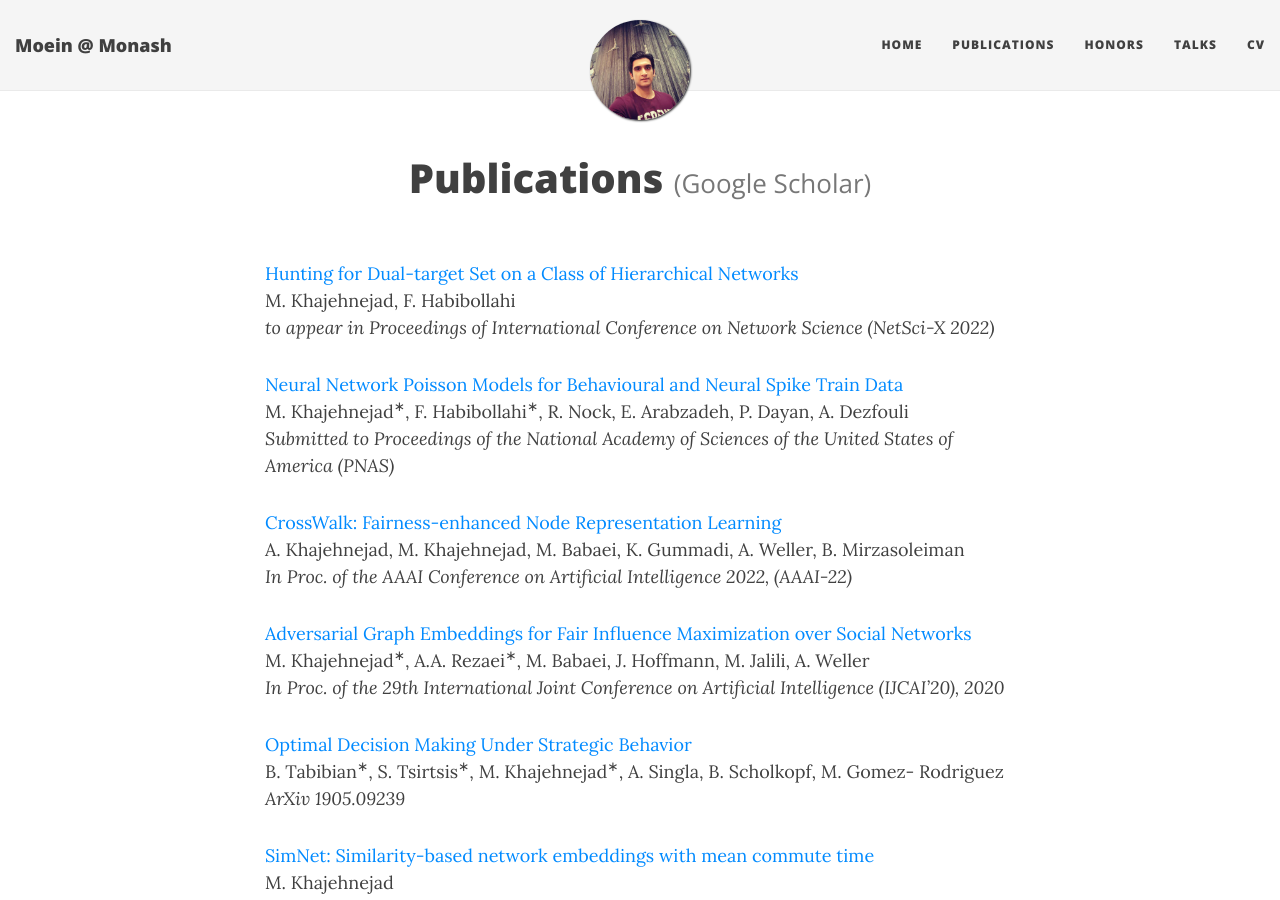
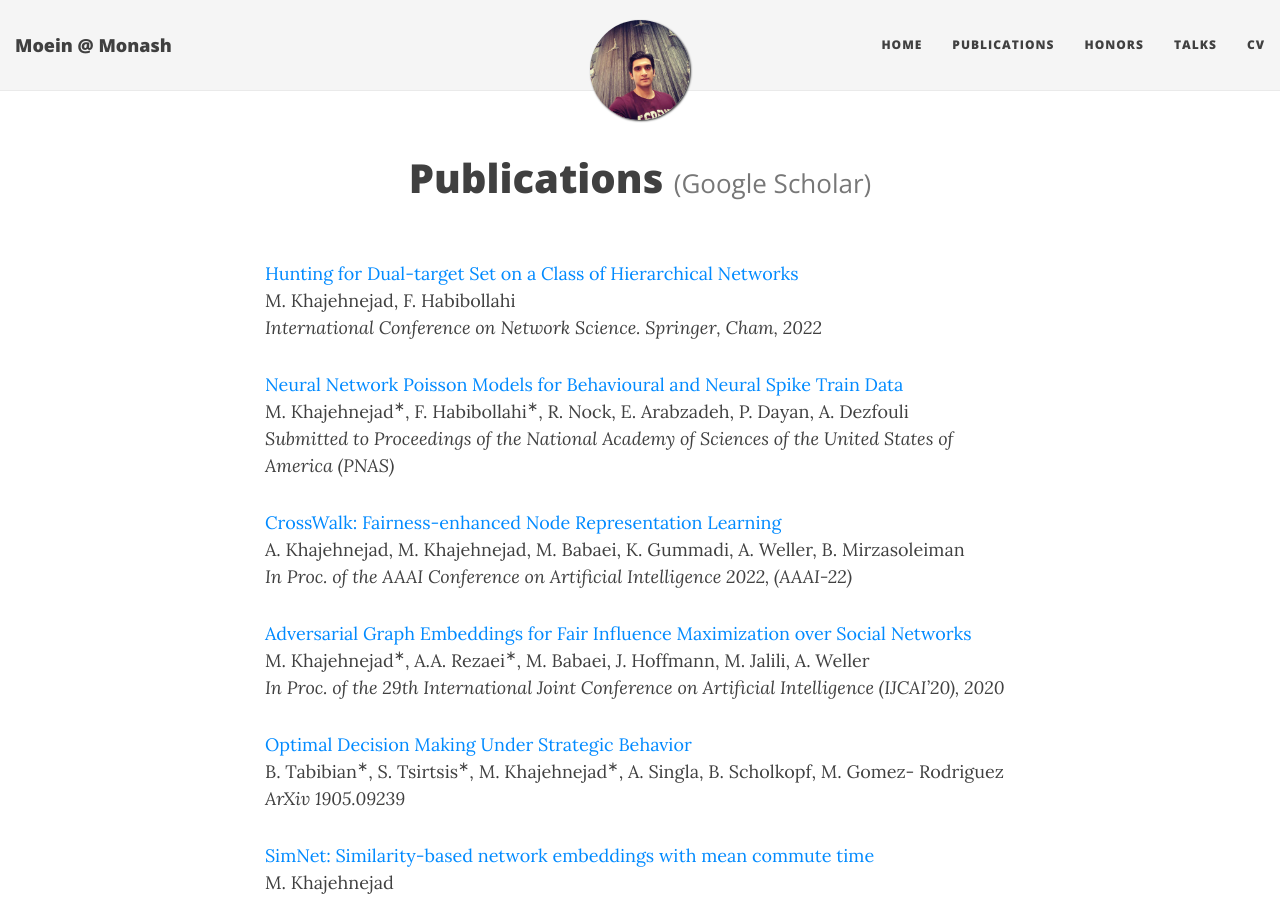
Before and after one commit to Moein-Khajehnejad/Moein-Khajehnejad.github.io, a Jekyll site: the page built from publications.md, in a window 1280 px wide and 900 px high. Built offline with Jekyll 4.4.1, drawn with Linux system fonts in a browser that asks for light colours; nearby versions of some CDN libraries.

Commit message:
publication is updated

```diff
--- a/publications.md
+++ b/publications.md
@@ -6,14 +6,14 @@ title: Publications <a href="https://scholar.google.com/citations?user=sNCC42QAA
 <!-- --- -->
 
 
-<a >Hunting for Dual-target Set on a Class of Hierarchical Networks </a>
+<a href="https://link.springer.com/chapter/10.1007/978-3-030-97240-0_8">Hunting for Dual-target Set on a Class of Hierarchical Networks </a>
  <br />
  M. Khajehnejad, F. Habibollahi
 <br />
-<em>to appear in Proceedings of International Conference on Network Science (NetSci-X 2022)</em>
+<em>International Conference on Network Science. Springer, Cham, 2022</em>
 
 
-<a >Neural Network Poisson Models for Behavioural and Neural Spike Train Data </a>
+<a href="https://www.biorxiv.org/content/10.1101/2020.07.13.201673v2.full.pdf">Neural Network Poisson Models for Behavioural and Neural Spike Train Data </a>
  <br />
  M. Khajehnejad<sup>∗</sup>, F. Habibollahi<sup>∗</sup>, R. Nock, E. Arabzadeh, P. Dayan, A. Dezfouli
 <br />
```
